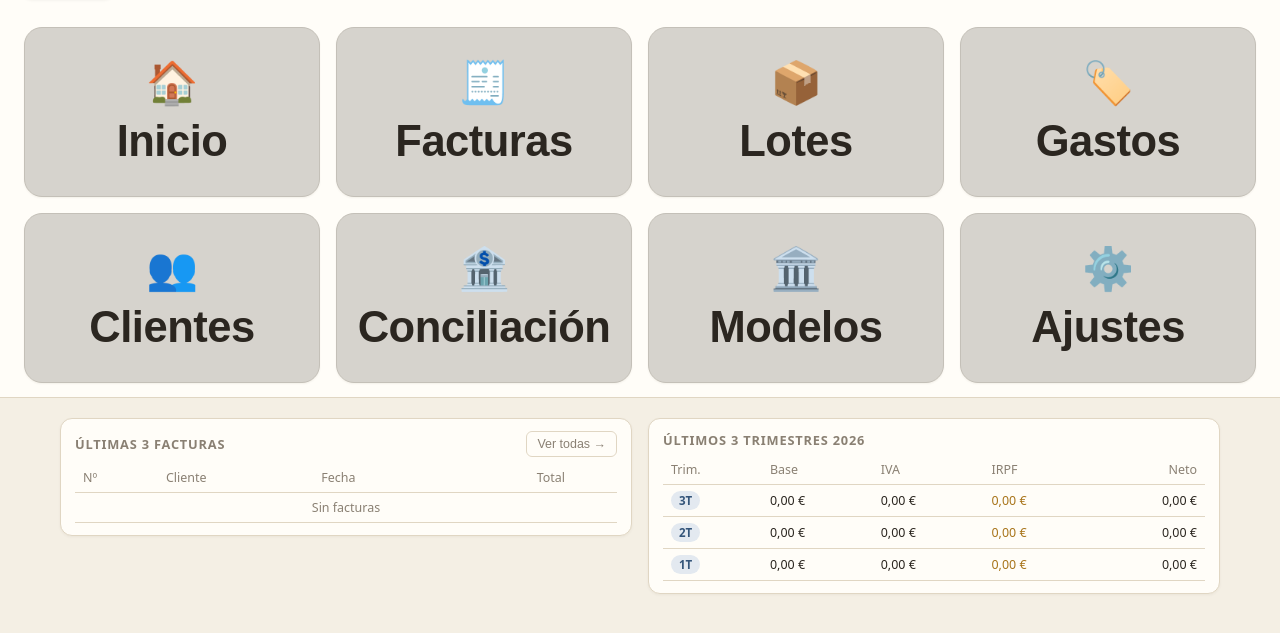
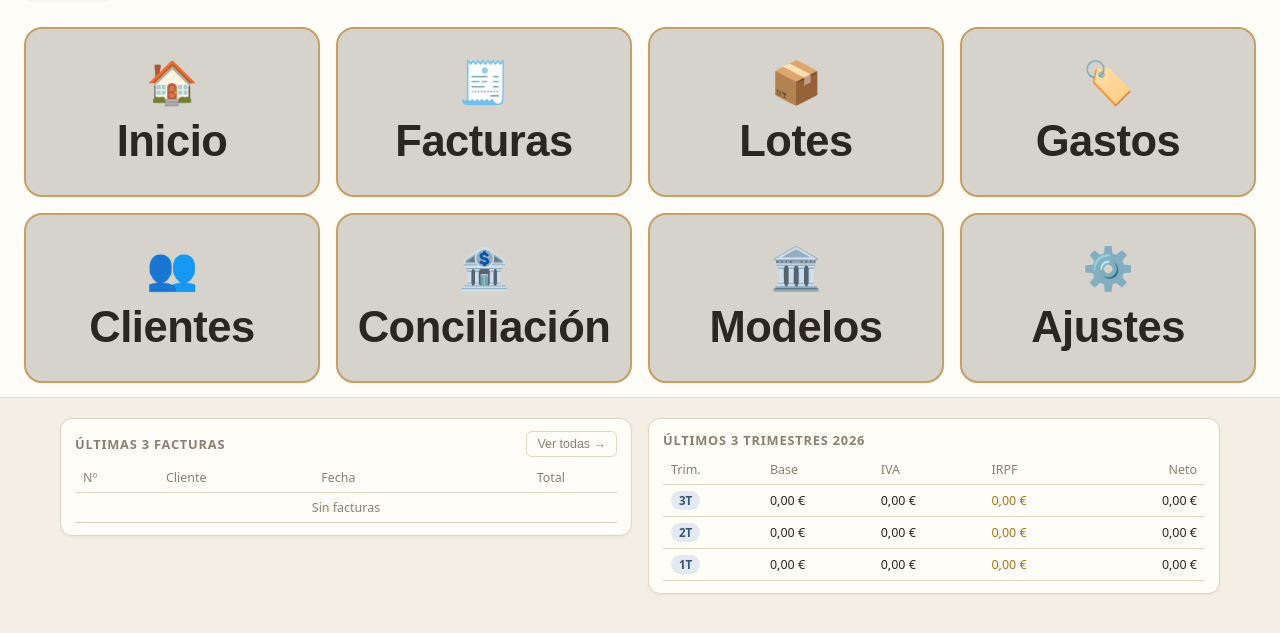
Before and after one commit to lilianatacfacturacion-stack/Facturacion-LILI, a plain HTML site: page index.html in a window 1280 px wide. Shown: the part 77-710 px from the top of the page. Drawn offline with Linux system fonts and the light colour scheme.

Commit message:
Perfilar botones de Inicio con el dorado del logo
Co-Authored-By: Claude Opus 5.5 <noreply@anthropic.com>
Claude-Session: https://claude.ai/code/session_016mBgrUvShYvqqWFgTiAXUv

```diff
--- a/index.html
+++ b/index.html
@@ -91,10 +91,10 @@ header > button.btn-ghost { margin-left: auto; }
 /* Menú: grande en Inicio, compacto en el resto */
 nav button .ico { margin-right: 6px; }
 body.en-inicio nav { grid-template-columns: repeat(4, 1fr); gap: 16px; margin-top: 14px; }
-body.en-inicio nav button { display: flex; flex-direction: column; align-items: center; justify-content: center; gap: 10px; padding: 28px 6px; font-size: min(2.9rem, 3.4vw); font-weight: 600; letter-spacing: -0.5px; border-radius: 18px; min-height: 170px; background: #d6d3cd; border-color: #c4c0b8; color: #2b2620; }
+body.en-inicio nav button { display: flex; flex-direction: column; align-items: center; justify-content: center; gap: 10px; padding: 28px 6px; font-size: min(2.9rem, 3.4vw); font-weight: 600; letter-spacing: -0.5px; border-radius: 18px; min-height: 170px; background: #d6d3cd; border: 2.5px solid #c4a06a; color: #2b2620; }
 body.en-inicio nav button .ico { font-size: 2.6rem; margin: 0; }
-body.en-inicio nav button.active { background: #d6d3cd; color: #2b2620; border-color: #c4c0b8; }
-body.en-inicio nav button:hover { background: #cac6bf; border-color: var(--accent); color: var(--accent); transform: translateY(-2px); box-shadow: 0 6px 14px rgba(60,45,20,.10); }
+body.en-inicio nav button.active { background: #d6d3cd; color: #2b2620; border-color: #c4a06a; }
+body.en-inicio nav button:hover { background: #cac6bf; border-color: #a8844d; color: var(--accent); transform: translateY(-2px); box-shadow: 0 6px 14px rgba(60,45,20,.10); }
 @media (max-width: 700px) { body.en-inicio nav { grid-template-columns: repeat(2, 1fr); gap: 10px; } body.en-inicio nav button { min-height: 120px; padding: 16px 4px; font-size: min(2.2rem, 6.6vw); } }
 .dash-mini h3 { font-size: 0.8rem; text-transform: uppercase; letter-spacing: .8px; }
 .dash-mini table td, .dash-mini table th { font-size: 0.78rem; padding: 6px 8px; }
```
